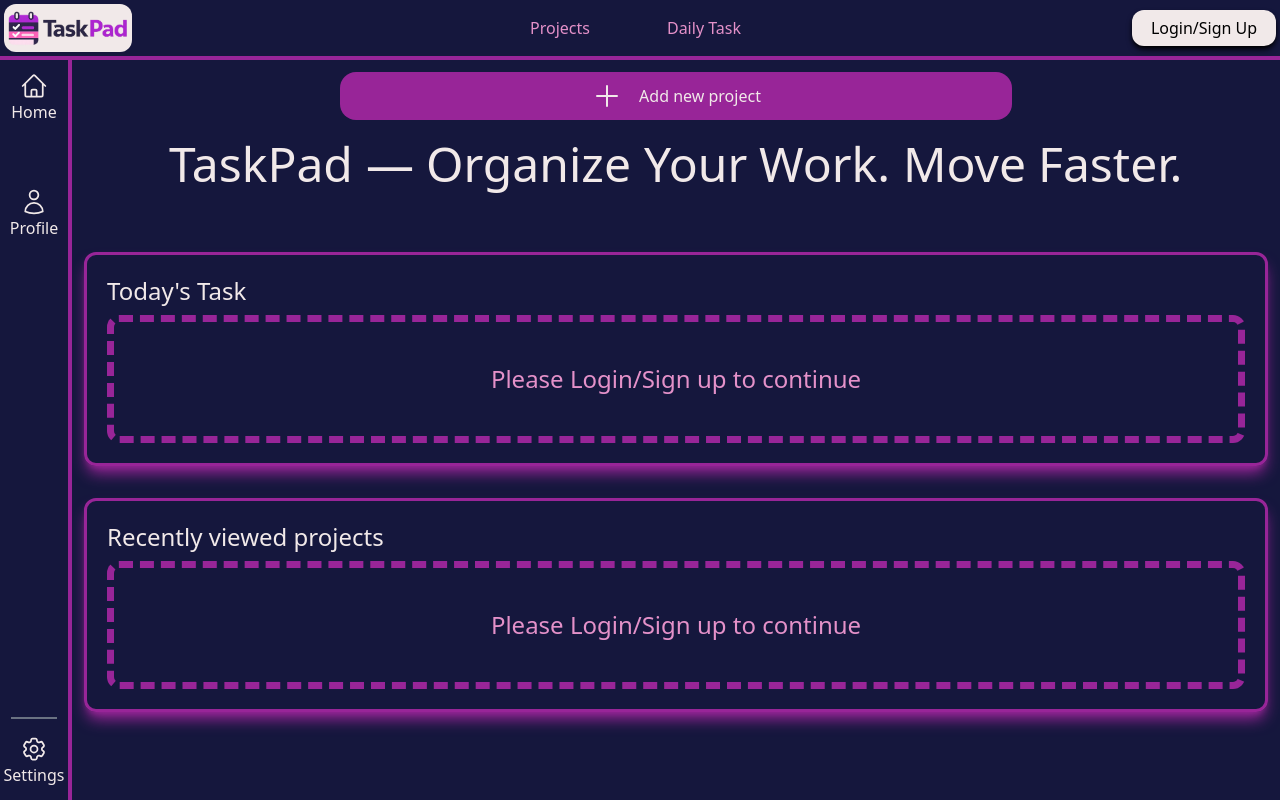
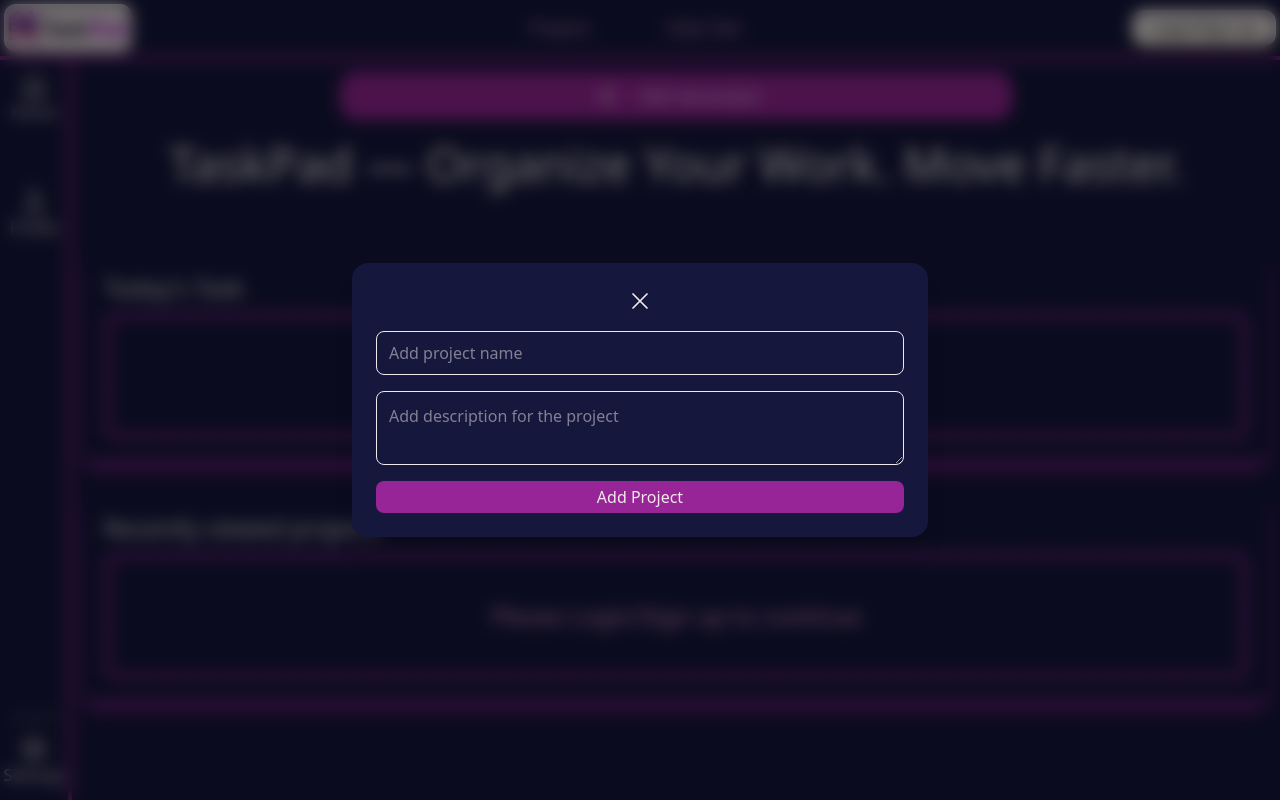
Before and after one commit to Raghav1825/TaskPad, a React (Vite) app: page / in a window 1280 px wide. Both pictures are taken after a click on the button "Add new project". Built offline with nearby package versions, Linux system fonts and the light colour scheme.

Commit message:
Add Modal and style changes

```diff
--- a/src/Components/Home/Home.jsx
+++ b/src/Components/Home/Home.jsx
@@ -3,16 +3,23 @@
 import { useOutletContext } from "react-router-dom"
 import RecentSection from "./RecentSection";
 import TodaysTaskSection from "./TodaysTaskSection";
+import ProjectModal from "../Modals/ProjectModal";
+import { useState } from "react";
 function Home(){
 
     const {isLoggedIn}=useOutletContext();
+    const [modalStatus,setModalStatus]=useState(false);
 
+    const handelProjectModal=(status)=>{
+        setModalStatus(status);
+    }
     return(
         <div className="w-full  flex flex-col items-center p-1">
-            <button className="flex flex-row items-center border-2 h-10 w-3xs justify-center md:h-11 md:w-xl lg:h-12 lg:w-2xl rounded-2xl bg-primary border-none hover:shadow-lg hover:shadow-black hover:scale-105 ease-in-out duration-300">
+            <button onClick={()=>handelProjectModal(true)} className="flex flex-row items-center border-2 h-10 w-3xs justify-center md:h-11 md:w-xl lg:h-12 lg:w-2xl rounded-2xl bg-primary border-none hover:shadow-lg hover:shadow-black hover:scale-105 ease-in-out duration-300 cursor-pointer">
                 <PlusIcon className="w-8 h-8"/>
                 <p className="ml-4">Add new project</p>
             </button>
+            <ProjectModal isOpen={modalStatus} onClose={()=>handelProjectModal(false)} />
             <div className="mt-5 mb-8">
                 <BlurText
                 text="TaskPad — Organize Your Work. Move Faster."
--- a/src/Components/Home/RecentSection.jsx
+++ b/src/Components/Home/RecentSection.jsx
@@ -3,7 +3,7 @@
 function RecentSection(props){
     const [recentProject,setRecentProjects]=useState(["Matlab","DAA","Expense Website","Spring Boot Learning","ML Learning"]);
     return(
-        <div className="w-full border-3 border-primary rounded-xl  mt-8 shadow-lg shadow-primary ">
+        <div className="w-full  rounded-xl  mt-8 shadow-lg shadow-primary ">
             { props.loginStatus && recentProject.length>0 &&
 
                 <div className="w-full  flex flex-col p-3 ">
--- a/src/Components/Home/TodaysTaskSection.jsx
+++ b/src/Components/Home/TodaysTaskSection.jsx
@@ -2,7 +2,7 @@
 function TodaysTaskSection(props){
     const [taskToday,setTaskToday]=useState(["Learn CSS better","Complete NPTEL Task","Do leetcode","Complete DAA Assignment" , "Start Probability lab assignment","Call Arjun for work","Complete Web task"])
     return(
-        <div className="w-full border-3 border-primary rounded-xl  mt-8 shadow-lg shadow-primary ">
+        <div className="w-full  rounded-xl  mt-8 shadow-lg shadow-primary ">
             { props.loginStatus && taskToday.length>0 &&
 
                 <div className="w-full  flex flex-col p-3 ">
--- /dev/null
+++ b/src/Components/Modals/ProjectModal.jsx
@@ -0,0 +1,46 @@
+import { XMarkIcon } from "@heroicons/react/24/outline";
+import { useState } from "react";
+function ProjectModal({isOpen,onClose}){
+    if(!isOpen) return null;
+    const [projectName,setProjectName]=useState("");
+    const [projectDescription,setProjectDescription]=useState("");
+    const [projectData,setProjectData]=useState([]);
+    const handleProjectName=(e)=>{
+        setProjectName(e.target.value);
+    }
+    const handleProjectDescription=(e)=>{
+        setProjectDescription(e.target.value);
+    }
+    const addMessage=()=>{
+        if(projectName.trim()!==""){
+
+            const newProject={
+                projectName:projectName,
+                projectDescription:projectDescription,
+            };
+            setProjectData((prev)=>[...prev,newProject]);
+            setProjectName("");
+            setProjectDescription("");
+            alert(`Project "${projectName}" added successfully.`);
+            onClose();
+        }
+        else alert("Please enter a project name");
+    }
+    return(
+        <>
+            <div className="fixed inset-0 bg-black/50 backdrop-blur-sm z-40" onClick={onClose}></div>
+
+            <div className="fixed top-1/2 left-1/2 -translate-x-1/2 -translate-y-1/2 z-50 bg-surface rounded-2xl shadow-xl p-6 flex flex-col gap-4 lg:w-xl md:w-lg">
+                <div className="w-full flex justify-center">
+                    <XMarkIcon className="w-7 h-7 cursor-pointer hover:text-red-400" onClick={onClose} />
+                </div>
+
+                <input type="text" placeholder="Add project name" className="border h-11 p-3 rounded-lg" onChange={handleProjectName}/>
+                <textarea placeholder="Add description for the project" className="border p-3 rounded-lg" onChange={handleProjectDescription}/>
+                <button className="bg-primary rounded-lg h-8 cursor-pointer" onClick={addMessage} >Add Project</button>
+            </div>
+        </>
+    );
+}
+
+export default ProjectModal
```
